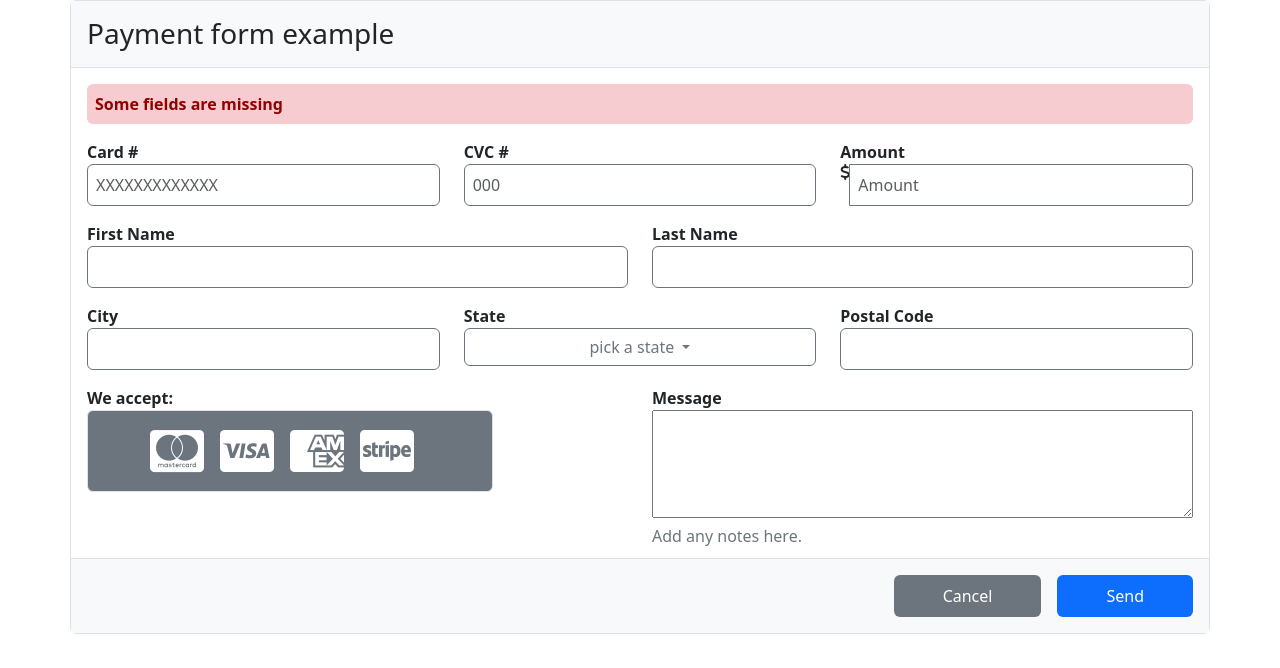
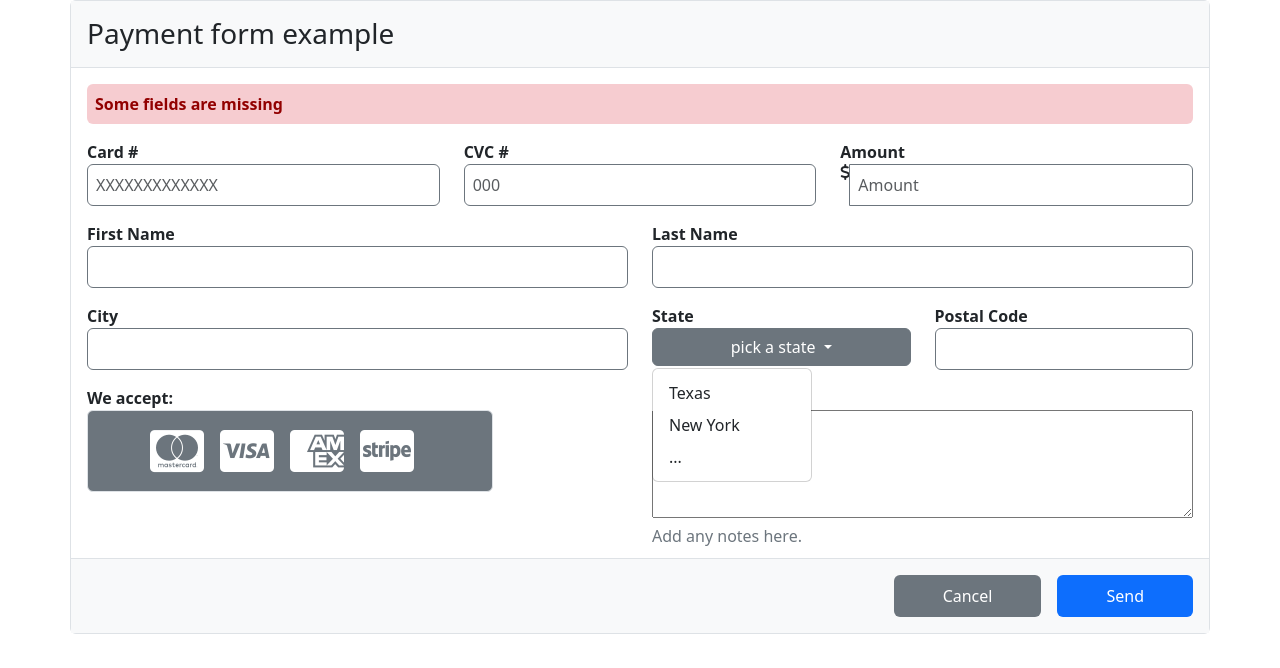
Before and after one commit to 4GeeksAcademy/kevinodah-HTML-5-FORM-BS, a plain HTML site: page index.html in a window 1280 px wide. Both pictures are taken after a click on the button "pick a state". Drawn offline with nearby package versions, Linux system fonts and the light colour scheme.

Commit message:
--Fixed form alignment

```diff
--- a/index.html
+++ b/index.html
@@ -60,27 +60,27 @@
 
         <div class="form-group m-3">
             <div class="row">
-                <div class="col-4">
+                <div class="col-6">
                     <label for="firstName" class="d-block text-dark fw-bold">City</label>
                     <input name="firstName" type="text" class="form-control border border-secondary p-2" placeholder="">
                 </div>
 
-                <div class="col-4">
+                <div class="col-3">
                     <label for="state" class="d-block text-dark fw-bold">State</label>
                 <div class="dropdown">
-                    <button class="btn btn-outline-secondary dropdown-toggle w-100 h-25" type="button" id="dropdownMenuButton" data-toggle="dropdown" aria-haspopup="true" aria-expanded="false">
+                    <button class="btn btn-outline-secondary dropdown-toggle w-100 h-25" type="button" id="dropdownMenuButton" data-bs-toggle="dropdown" aria-haspopup="true" aria-expanded="false">
                         pick a state
                     </button>
                     <div class="dropdown-menu" aria-labelledby="dropdownMenuButton">
-                        <a class="dropdown-item" href="#">Action</a>
-                        <a class="dropdown-item" href="#">Another action</a>
-                        <a class="dropdown-item" href="#">Something else here</a>
+                        <a class="dropdown-item" href="#">Texas</a>
+                        <a class="dropdown-item" href="#">New York</a>
+                        <a class="dropdown-item" href="#">...</a>
                     </div>
                 </div>
                 </div>
 
 
-                <div class="col-4">
+                <div class="col-3">
                     <label for="lastName" class="d-block text-dark fw-bold">Postal Code</label>
                     <input name="lastName" type="text" class="form-control border border-secondary p-2" placeholder="">
                 </div>
@@ -116,8 +116,6 @@
     </div>
 
 
-
-
     <script src="https://cdn.jsdelivr.net/npm/@popperjs/core@2.11.8/dist/umd/popper.min.js" integrity="sha384-I7E8VVD/ismYTF4hNIPjVp/Zjvgyol6VFvRkX/vR+Vc4jQkC+hVqc2pM8ODewa9r" crossorigin="anonymous"></script>
     <script src="https://cdn.jsdelivr.net/npm/bootstrap@5.3.7/dist/js/bootstrap.min.js" integrity="sha384-7qAoOXltbVP82dhxHAUje59V5r2YsVfBafyUDxEdApLPmcdhBPg1DKg1ERo0BZlK" crossorigin="anonymous"></script>
 </body>
```
